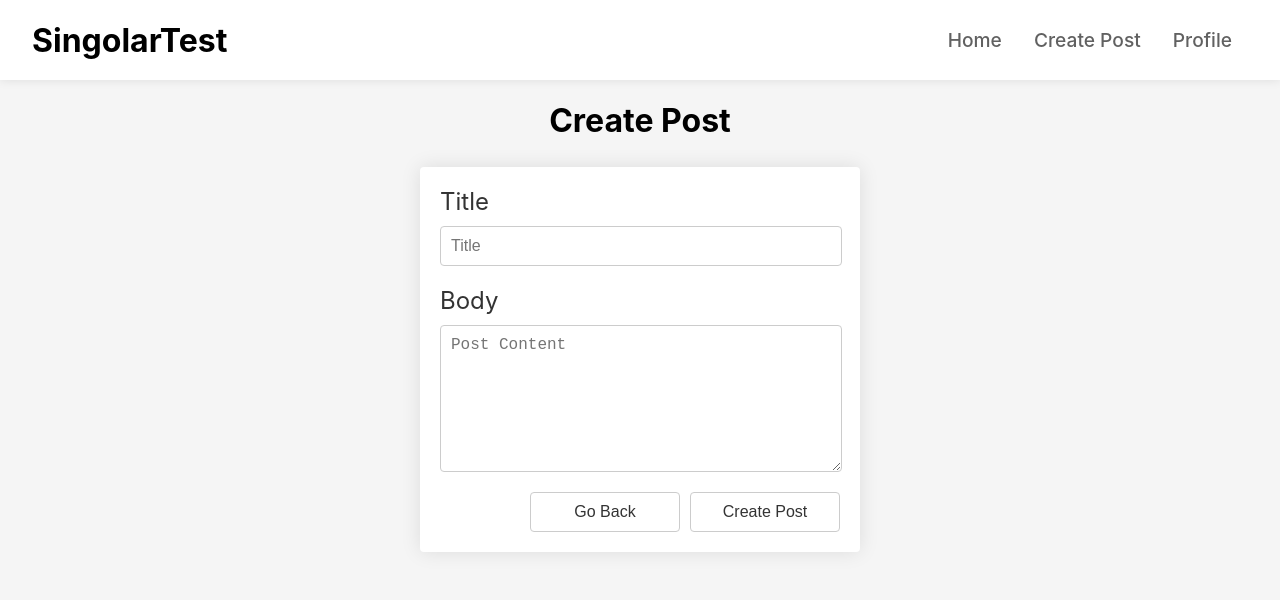
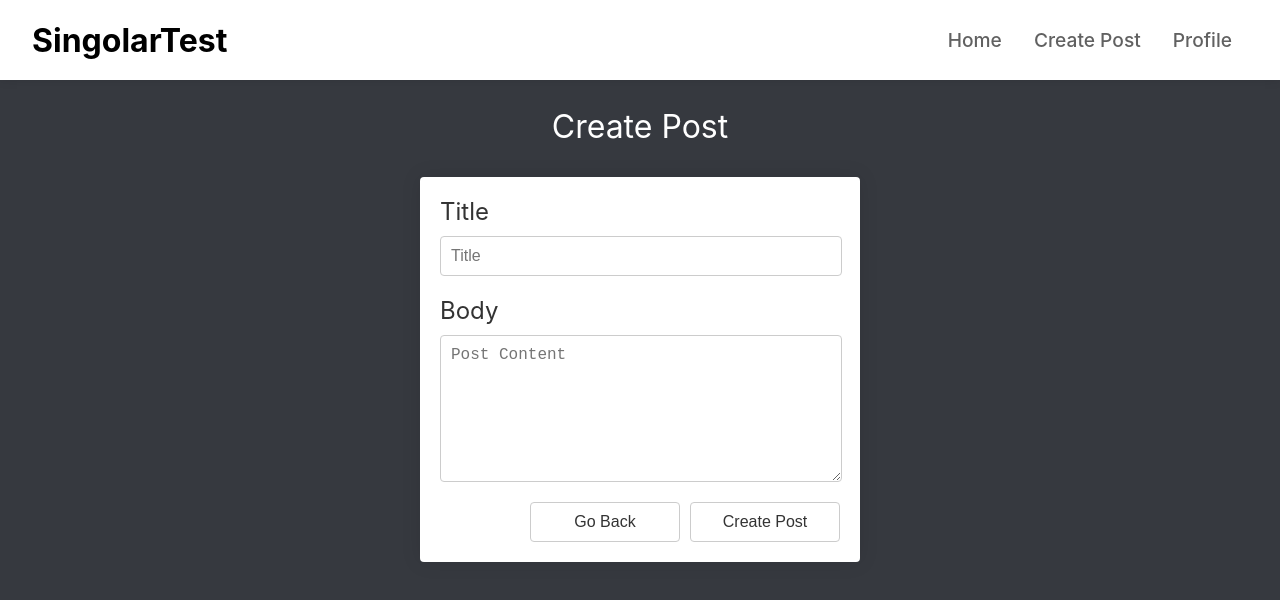
Before and after one commit to NovaDrake76/SingolarTest, a React (Create React App) app: page /createPost in a window 1280 px wide. Shown: the top 600 px of the page. Built offline with nearby package versions, Linux system fonts and the light colour scheme.

Commit message:
feat: spinner added

```diff
--- a/package.json
+++ b/package.json
@@ -10,6 +10,7 @@
     "react-dom": "^18.2.0",
     "react-helmet": "^6.1.0",
     "react-icons": "^4.4.0",
+    "react-loader-spinner": "^5.3.4",
     "react-router-dom": "^6.4.0",
     "react-scripts": "5.0.1",
     "react-toastify": "^9.0.8",
--- a/src/App.css
+++ b/src/App.css
@@ -1,11 +1,10 @@
-body{
+body {
   background-color: #f5f5f5;
-
 }
 
 .App {
   text-align: center;
-
+  background-color: #36393f;
 }
 
 .App-logo {
--- a/src/pages/album/styles.js
+++ b/src/pages/album/styles.js
@@ -18,6 +18,7 @@ export const AlbumBody = styled.div`
   box-shadow: rgba(0, 0, 0, 0.35) 0px 5px 15px;
   text-align: start;
   align-items: center;
+  background-color: #fff;
 
   @media (max-width: 768px) {
     width: 100vw;
--- a/src/pages/changePost/changePost.js
+++ b/src/pages/changePost/changePost.js
@@ -8,6 +8,7 @@ import {
   InputContainer,
   Form,
   Label,
+  Title,
   Input,
   TextArea,
   Button,
@@ -142,7 +143,7 @@ const ChangePost = ({ toEdit, postInfo }) => {
       <Helmet>
         {toEdit ? <title>Edit Post</title> : <title>Create Post</title>}
       </Helmet>
-      {toEdit ? <h1>Edit Post</h1> : <h1>Create Post</h1>}
+      {toEdit ? <Title>Edit Post</Title> : <Title>Create Post</Title>}
 
       <Form onSubmit={handleSubmit}>
         <InputContainer>
--- a/src/pages/changePost/styles.js
+++ b/src/pages/changePost/styles.js
@@ -1,10 +1,10 @@
 import styled from "styled-components"
 
 export const Container = styled.div`
+  height: 100vh;
   display: flex;
   flex-direction: column;
   align-items: center;
-  justify-content: center;
   padding: 0 20px;
   gap: 5px;
 `
@@ -20,6 +20,12 @@ export const Form = styled.form`
   padding: 20px;
   width: 400px;
   gap: 20px;
+`
+
+export const Title = styled.h2`
+  font-size: 2rem;
+  font-weight: 400;
+  color: white;
 `
 
 export const Label = styled.label`
--- a/src/pages/home/home.js
+++ b/src/pages/home/home.js
@@ -4,6 +4,7 @@ import { FiEdit } from "react-icons/fi"
 import { RiDeleteBin5Line } from "react-icons/ri"
 import DeleteModal from "../../components/deleteModal/modal"
 import { Link } from "react-router-dom"
+import { Oval } from "react-loader-spinner"
 
 import {
   Container,
@@ -65,7 +66,16 @@ const Home = ({ setPostInfo }) => {
         <PageContent>
           <Title>Posts</Title>
           {loading ? (
-            <p>Loading...</p>
+            <Oval
+              height={80}
+              width={80}
+              color="white"
+              visible={true}
+              ariaLabel="oval-loading"
+              secondaryColor="#fff"
+              strokeWidth={2}
+              strokeWidthSecondary={2}
+            />
           ) : (
             <Posts>
               {posts.map((post) => (
--- a/src/pages/home/styles.js
+++ b/src/pages/home/styles.js
@@ -5,6 +5,7 @@ export const Container = styled.div`
   display: flex;
   justify-content: center;
   width: 100%;
+  min-height: 100vh;
 `
 
 export const PageContent = styled.div`
@@ -20,7 +21,7 @@ export const PageContent = styled.div`
 export const Title = styled.h1`
   font-size: 2rem;
   font-weight: 400;
-  color: #333;
+  color: white;
   margin-bottom: 40px;
 `
 
--- a/src/pages/post/styles.js
+++ b/src/pages/post/styles.js
@@ -21,6 +21,7 @@ export const PostBody = styled.div`
   box-shadow: rgba(0, 0, 0, 0.35) 0px 5px 15px;
   text-align: start;
   gap: 20px;
+  background-color: #fff;
 
   @media (max-width: 768px) {
     width: 100%;
--- a/src/pages/profile/styles.js
+++ b/src/pages/profile/styles.js
@@ -20,6 +20,7 @@ export const ProfileBody = styled.div`
   box-shadow: rgba(0, 0, 0, 0.35) 0px 5px 15px;
   text-align: start;
   gap: 20px;
+  background-color: #fff;
 
   @media (max-width: 768px) {
     width: 100%;
```
Also changed, not shown: 1 other file (tests, documents, lock files or other folders).
